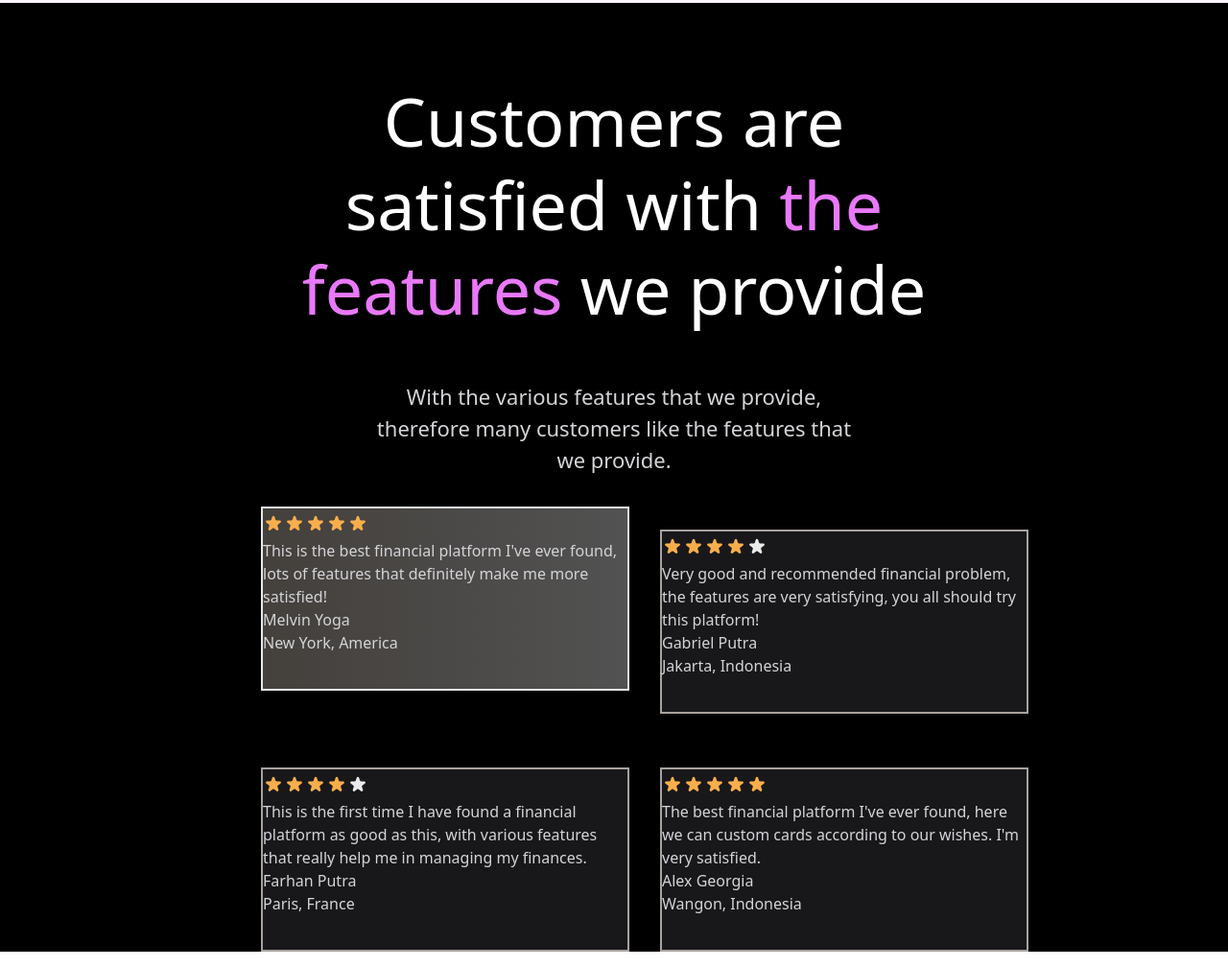
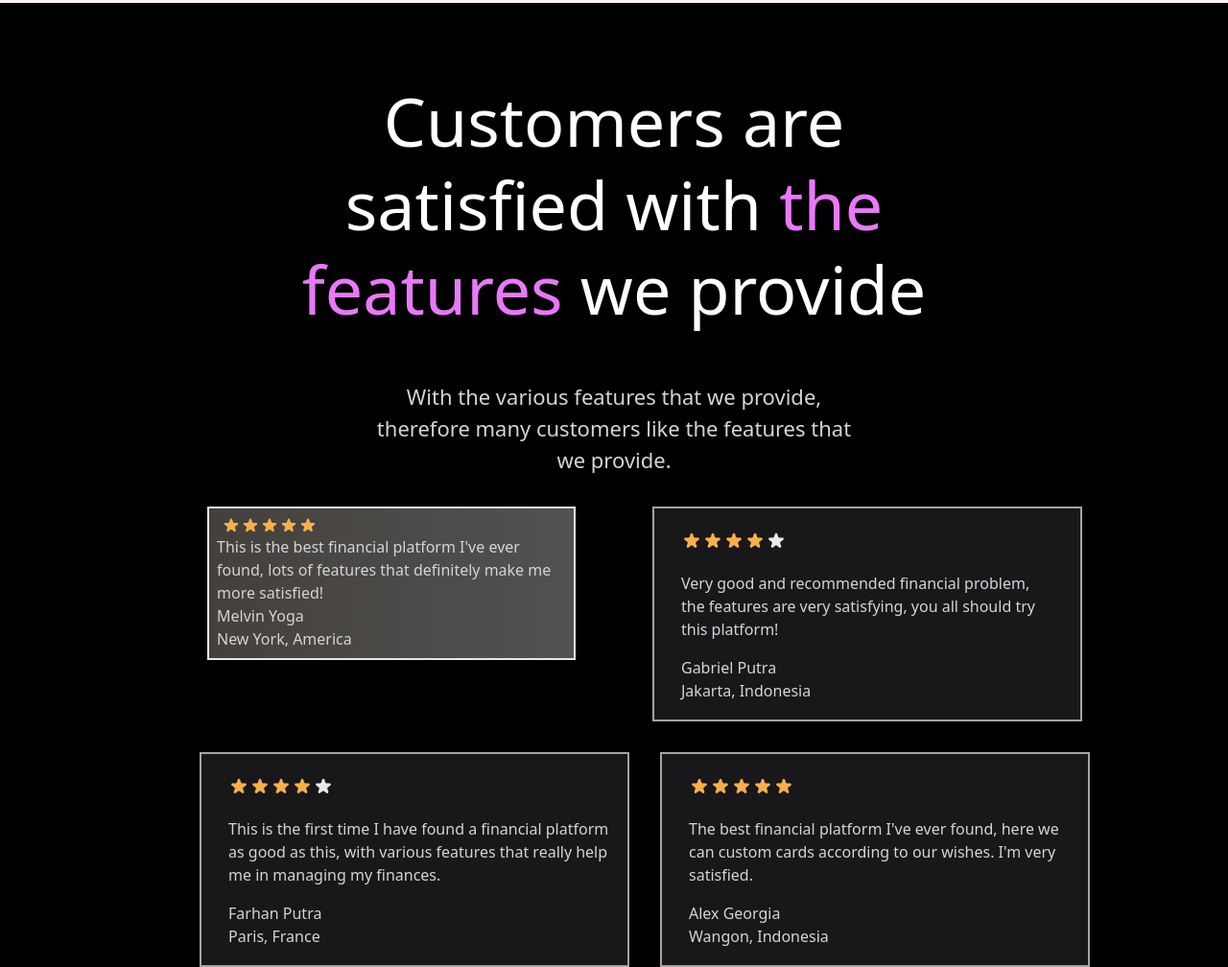
Before and after one commit to riyatiwarii/FSJS-2.0, a plain HTML site: page HTML & CSS Assignments/01_Project- Credit Card Landing Page/index.html in a window 1280 px wide. Shown: the part 3792-4800 px from the top of the page at 96% size. Drawn offline with nearby package versions, Linux system fonts and the light colour scheme.

Commit message:
practice

```diff
--- a/HTML & CSS Assignments/01_Project- Credit Card Landing Page/index.html
+++ b/HTML & CSS Assignments/01_Project- Credit Card Landing Page/index.html
@@ -160,7 +160,7 @@
                     <p class="text-[18px] pb-6 w-3/4 ml-12 text-center sm:text-[20px] lg:text-[22px] sm:text-center sm:mr-20 sm:w-72 text-zinc-300 lg:text-center lg:w-2/5 lg:ml-20 lg:py-8">With the various features that we provide, therefore many customers like the features that we provide.</p>
                 </div>
                 <div class="lg:flex items-center justify-center w-4/5 ml-40 flex-wrap gap-8 ">
-                    <div class="bg-gradient-to-r from-stone-700 to-neutral-600 border-2 text-zinc-300 lg:w-96 lg:h-48 lg:mb-12">
+                    <div class="bg-gradient-to-r from-stone-700 to-neutral-600 border-2 text-zinc-300 lg:w-96 lg:h-40 self-start lg:mr-12 flex flex-col gap-y- p-2">
                         <svg width="110" height="32" viewBox="0 0 180 36" fill="none" xmlns="http://www.w3.org/2000/svg">
                             <path d="M16.0979 5.8541C16.6966 4.01148 19.3034 4.01148 19.9021 5.8541L21.5922 11.0557C21.86 11.8798 22.6279 12.4377 23.4943 12.4377H28.9636C30.9011 12.4377 31.7066 14.9169 30.1392 16.0557L25.7145 19.2705C25.0135 19.7798 24.7202 20.6825 24.9879 21.5066L26.678 26.7082C27.2767 28.5508 25.1678 30.0831 23.6003 28.9443L19.1756 25.7295C18.4746 25.2202 17.5254 25.2202 16.8244 25.7295L12.3997 28.9443C10.8322 30.0831 8.72327 28.5508 9.32198 26.7082L11.0121 21.5066C11.2798 20.6825 10.9865 19.7798 10.2855 19.2705L5.86078 16.0557C4.29335 14.9169 5.0989 12.4377 7.03635 12.4377H12.5057C13.3721 12.4377 14.14 11.8798 14.4078 11.0557L16.0979 5.8541Z" fill="#FAAE4B"/>
                             <path d="M52.0979 5.8541C52.6966 4.01148 55.3034 4.01148 55.9021 5.8541L57.5922 11.0557C57.86 11.8798 58.6279 12.4377 59.4943 12.4377H64.9636C66.9011 12.4377 67.7066 14.9169 66.1392 16.0557L61.7145 19.2705C61.0135 19.7798 60.7202 20.6825 60.9879 21.5066L62.678 26.7082C63.2767 28.5508 61.1678 30.0831 59.6003 28.9443L55.1756 25.7295C54.4746 25.2202 53.5254 25.2202 52.8244 25.7295L48.3997 28.9443C46.8322 30.0831 44.7233 28.5508 45.322 26.7082L47.0121 21.5066C47.2798 20.6825 46.9865 19.7798 46.2855 19.2705L41.8608 16.0557C40.2934 14.9169 41.0989 12.4377 43.0364 12.4377H48.5057C49.3721 12.4377 50.14 11.8798 50.4078 11.0557L52.0979 5.8541Z" fill="#FAAE4B"/>
@@ -169,10 +169,12 @@
                             <path d="M160.098 5.8541C160.697 4.01148 163.303 4.01148 163.902 5.8541L165.592 11.0557C165.86 11.8798 166.628 12.4377 167.494 12.4377H172.964C174.901 12.4377 175.707 14.9169 174.139 16.0557L169.714 19.2705C169.013 19.7798 168.72 20.6825 168.988 21.5066L170.678 26.7082C171.277 28.5508 169.168 30.0831 167.6 28.9443L163.176 25.7295C162.475 25.2202 161.525 25.2202 160.824 25.7295L156.4 28.9443C154.832 30.0831 152.723 28.5508 153.322 26.7082L155.012 21.5066C155.28 20.6825 154.987 19.7798 154.286 19.2705L149.861 16.0557C148.293 14.9169 149.099 12.4377 151.036 12.4377H156.506C157.372 12.4377 158.14 11.8798 158.408 11.0557L160.098 5.8541Z" fill="#FAAE4B"/>
                             </svg>
                         <p>This is the best financial platform I've ever found, lots of features that definitely make me more satisfied!</p>
+                        <div>
                             <p>Melvin Yoga</p>
                             <p>New York, America</p>
                         </div>
-                    <div class="border-stone-400 border-2 bg-zinc-900 text-zinc-300 lg:w-96 lg:h-48">
+                    </div>
+                    <div class="border-stone-400 border-2 bg-zinc-900 text-zinc-300 lg:max-w-md lg:h-56 flex flex-col justify-center pl-7 gap-4 ">
                         <svg width="110" height="32" viewBox="0 0 180 36" fill="none" xmlns="http://www.w3.org/2000/svg">
                             <path d="M16.0979 5.8541C16.6966 4.01148 19.3034 4.01148 19.9021 5.8541L21.5922 11.0557C21.86 11.8798 22.6279 12.4377 23.4943 12.4377H28.9636C30.9011 12.4377 31.7066 14.9169 30.1392 16.0557L25.7145 19.2705C25.0135 19.7798 24.7202 20.6825 24.9879 21.5066L26.678 26.7082C27.2767 28.5508 25.1678 30.0831 23.6003 28.9443L19.1756 25.7295C18.4746 25.2202 17.5254 25.2202 16.8244 25.7295L12.3997 28.9443C10.8322 30.0831 8.72327 28.5508 9.32198 26.7082L11.0121 21.5066C11.2798 20.6825 10.9865 19.7798 10.2855 19.2705L5.86078 16.0557C4.29335 14.9169 5.0989 12.4377 7.03635 12.4377H12.5057C13.3721 12.4377 14.14 11.8798 14.4078 11.0557L16.0979 5.8541Z" fill="#FAAE4B"/>
                             <path d="M52.0979 5.8541C52.6966 4.01148 55.3034 4.01148 55.9021 5.8541L57.5922 11.0557C57.86 11.8798 58.6279 12.4377 59.4943 12.4377H64.9636C66.9011 12.4377 67.7066 14.9169 66.1392 16.0557L61.7145 19.2705C61.0135 19.7798 60.7202 20.6825 60.9879 21.5066L62.678 26.7082C63.2767 28.5508 61.1678 30.0831 59.6003 28.9443L55.1756 25.7295C54.4746 25.2202 53.5254 25.2202 52.8244 25.7295L48.3997 28.9443C46.8322 30.0831 44.7233 28.5508 45.322 26.7082L47.0121 21.5066C47.2798 20.6825 46.9865 19.7798 46.2855 19.2705L41.8608 16.0557C40.2934 14.9169 41.0989 12.4377 43.0364 12.4377H48.5057C49.3721 12.4377 50.14 11.8798 50.4078 11.0557L52.0979 5.8541Z" fill="#FAAE4B"/>
@@ -180,11 +182,13 @@
                             <path d="M124.098 5.8541C124.697 4.01148 127.303 4.01148 127.902 5.8541L129.592 11.0557C129.86 11.8798 130.628 12.4377 131.494 12.4377H136.964C138.901 12.4377 139.707 14.9169 138.139 16.0557L133.714 19.2705C133.013 19.7798 132.72 20.6825 132.988 21.5066L134.678 26.7082C135.277 28.5508 133.168 30.0831 131.6 28.9443L127.176 25.7295C126.475 25.2202 125.525 25.2202 124.824 25.7295L120.4 28.9443C118.832 30.0831 116.723 28.5508 117.322 26.7082L119.012 21.5066C119.28 20.6825 118.987 19.7798 118.286 19.2705L113.861 16.0557C112.293 14.9169 113.099 12.4377 115.036 12.4377H120.506C121.372 12.4377 122.14 11.8798 122.408 11.0557L124.098 5.8541Z" fill="#FAAE4B"/>
                             <path d="M160.098 5.8541C160.697 4.01148 163.303 4.01148 163.902 5.8541L165.592 11.0557C165.86 11.8798 166.628 12.4377 167.494 12.4377H172.964C174.901 12.4377 175.707 14.9169 174.139 16.0557L169.714 19.2705C169.013 19.7798 168.72 20.6825 168.988 21.5066L170.678 26.7082C171.277 28.5508 169.168 30.0831 167.6 28.9443L163.176 25.7295C162.475 25.2202 161.525 25.2202 160.824 25.7295L156.4 28.9443C154.832 30.0831 152.723 28.5508 153.322 26.7082L155.012 21.5066C155.28 20.6825 154.987 19.7798 154.286 19.2705L149.861 16.0557C148.293 14.9169 149.099 12.4377 151.036 12.4377H156.506C157.372 12.4377 158.14 11.8798 158.408 11.0557L160.098 5.8541Z" fill="#EAEAEA"/>
                             </svg>
-                        <p>Very good and recommended financial problem, the features are very satisfying, you all should try this platform!</p>
+                        <p class="w-11/12">Very good and recommended financial problem, the features are very satisfying, you all should try this platform!</p>
+                        <div>
                             <p>Gabriel Putra</p>
                             <p>Jakarta, Indonesia</p>
                         </div>
-                    <div class="border-stone-400 border-2 bg-zinc-900 text-zinc-300 lg:w-96 lg:h-48">
+                    </div>
+                    <div class="border-stone-400 border-2 bg-zinc-900 text-zinc-300 lg:max-w-md lg:h-56 flex flex-col justify-center pl-7 gap-4">
                         <svg width="110" height="32" viewBox="0 0 180 36" fill="none" xmlns="http://www.w3.org/2000/svg">
                             <path d="M16.0979 5.8541C16.6966 4.01148 19.3034 4.01148 19.9021 5.8541L21.5922 11.0557C21.86 11.8798 22.6279 12.4377 23.4943 12.4377H28.9636C30.9011 12.4377 31.7066 14.9169 30.1392 16.0557L25.7145 19.2705C25.0135 19.7798 24.7202 20.6825 24.9879 21.5066L26.678 26.7082C27.2767 28.5508 25.1678 30.0831 23.6003 28.9443L19.1756 25.7295C18.4746 25.2202 17.5254 25.2202 16.8244 25.7295L12.3997 28.9443C10.8322 30.0831 8.72327 28.5508 9.32198 26.7082L11.0121 21.5066C11.2798 20.6825 10.9865 19.7798 10.2855 19.2705L5.86078 16.0557C4.29335 14.9169 5.0989 12.4377 7.03635 12.4377H12.5057C13.3721 12.4377 14.14 11.8798 14.4078 11.0557L16.0979 5.8541Z" fill="#FAAE4B"/>
                             <path d="M52.0979 5.8541C52.6966 4.01148 55.3034 4.01148 55.9021 5.8541L57.5922 11.0557C57.86 11.8798 58.6279 12.4377 59.4943 12.4377H64.9636C66.9011 12.4377 67.7066 14.9169 66.1392 16.0557L61.7145 19.2705C61.0135 19.7798 60.7202 20.6825 60.9879 21.5066L62.678 26.7082C63.2767 28.5508 61.1678 30.0831 59.6003 28.9443L55.1756 25.7295C54.4746 25.2202 53.5254 25.2202 52.8244 25.7295L48.3997 28.9443C46.8322 30.0831 44.7233 28.5508 45.322 26.7082L47.0121 21.5066C47.2798 20.6825 46.9865 19.7798 46.2855 19.2705L41.8608 16.0557C40.2934 14.9169 41.0989 12.4377 43.0364 12.4377H48.5057C49.3721 12.4377 50.14 11.8798 50.4078 11.0557L52.0979 5.8541Z" fill="#FAAE4B"/>
@@ -193,10 +197,12 @@
                             <path d="M160.098 5.8541C160.697 4.01148 163.303 4.01148 163.902 5.8541L165.592 11.0557C165.86 11.8798 166.628 12.4377 167.494 12.4377H172.964C174.901 12.4377 175.707 14.9169 174.139 16.0557L169.714 19.2705C169.013 19.7798 168.72 20.6825 168.988 21.5066L170.678 26.7082C171.277 28.5508 169.168 30.0831 167.6 28.9443L163.176 25.7295C162.475 25.2202 161.525 25.2202 160.824 25.7295L156.4 28.9443C154.832 30.0831 152.723 28.5508 153.322 26.7082L155.012 21.5066C155.28 20.6825 154.987 19.7798 154.286 19.2705L149.861 16.0557C148.293 14.9169 149.099 12.4377 151.036 12.4377H156.506C157.372 12.4377 158.14 11.8798 158.408 11.0557L160.098 5.8541Z" fill="#EAEAEA"/>
                             </svg>
                         <p>This is the first time I have found a financial platform as good as this, with various features that really help me in managing my finances.</p>
+                        <div>
                             <p>Farhan Putra</p>
                             <p>Paris, France</p>
                         </div>
-                    <div class="border-stone-400 border-2 bg-zinc-900 text-zinc-300 lg:w-96 lg:h-48">
+                    </div>
+                    <div class="border-stone-400 border-2 bg-zinc-900 text-zinc-300 lg:max-w-md lg:h-56 flex flex-col justify-center pl-7 gap-4">
                         <svg width="110" height="32" viewBox="0 0 180 36" fill="none" xmlns="http://www.w3.org/2000/svg">
                             <path d="M16.0979 5.8541C16.6966 4.01148 19.3034 4.01148 19.9021 5.8541L21.5922 11.0557C21.86 11.8798 22.6279 12.4377 23.4943 12.4377H28.9636C30.9011 12.4377 31.7066 14.9169 30.1392 16.0557L25.7145 19.2705C25.0135 19.7798 24.7202 20.6825 24.9879 21.5066L26.678 26.7082C27.2767 28.5508 25.1678 30.0831 23.6003 28.9443L19.1756 25.7295C18.4746 25.2202 17.5254 25.2202 16.8244 25.7295L12.3997 28.9443C10.8322 30.0831 8.72327 28.5508 9.32198 26.7082L11.0121 21.5066C11.2798 20.6825 10.9865 19.7798 10.2855 19.2705L5.86078 16.0557C4.29335 14.9169 5.0989 12.4377 7.03635 12.4377H12.5057C13.3721 12.4377 14.14 11.8798 14.4078 11.0557L16.0979 5.8541Z" fill="#FAAE4B"/>
                             <path d="M52.0979 5.8541C52.6966 4.01148 55.3034 4.01148 55.9021 5.8541L57.5922 11.0557C57.86 11.8798 58.6279 12.4377 59.4943 12.4377H64.9636C66.9011 12.4377 67.7066 14.9169 66.1392 16.0557L61.7145 19.2705C61.0135 19.7798 60.7202 20.6825 60.9879 21.5066L62.678 26.7082C63.2767 28.5508 61.1678 30.0831 59.6003 28.9443L55.1756 25.7295C54.4746 25.2202 53.5254 25.2202 52.8244 25.7295L48.3997 28.9443C46.8322 30.0831 44.7233 28.5508 45.322 26.7082L47.0121 21.5066C47.2798 20.6825 46.9865 19.7798 46.2855 19.2705L41.8608 16.0557C40.2934 14.9169 41.0989 12.4377 43.0364 12.4377H48.5057C49.3721 12.4377 50.14 11.8798 50.4078 11.0557L52.0979 5.8541Z" fill="#FAAE4B"/>
@@ -205,8 +211,10 @@
                             <path d="M160.098 5.8541C160.697 4.01148 163.303 4.01148 163.902 5.8541L165.592 11.0557C165.86 11.8798 166.628 12.4377 167.494 12.4377H172.964C174.901 12.4377 175.707 14.9169 174.139 16.0557L169.714 19.2705C169.013 19.7798 168.72 20.6825 168.988 21.5066L170.678 26.7082C171.277 28.5508 169.168 30.0831 167.6 28.9443L163.176 25.7295C162.475 25.2202 161.525 25.2202 160.824 25.7295L156.4 28.9443C154.832 30.0831 152.723 28.5508 153.322 26.7082L155.012 21.5066C155.28 20.6825 154.987 19.7798 154.286 19.2705L149.861 16.0557C148.293 14.9169 149.099 12.4377 151.036 12.4377H156.506C157.372 12.4377 158.14 11.8798 158.408 11.0557L160.098 5.8541Z" fill="#FAAE4B"/>
                             </svg>
                         <p>The best financial platform I've ever found, here we can custom cards according to our wishes. I'm very satisfied.</p>
+                        <div>
                             <p>Alex Georgia</p>
                             <p>Wangon, Indonesia</p>
+                        </div>
                     </div>
                 </div>
             </div>
```
Lines whose indentation alone changed are shown as unchanged.
